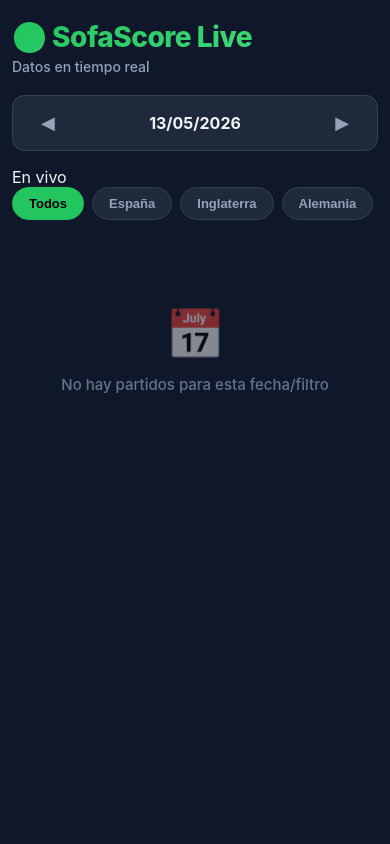
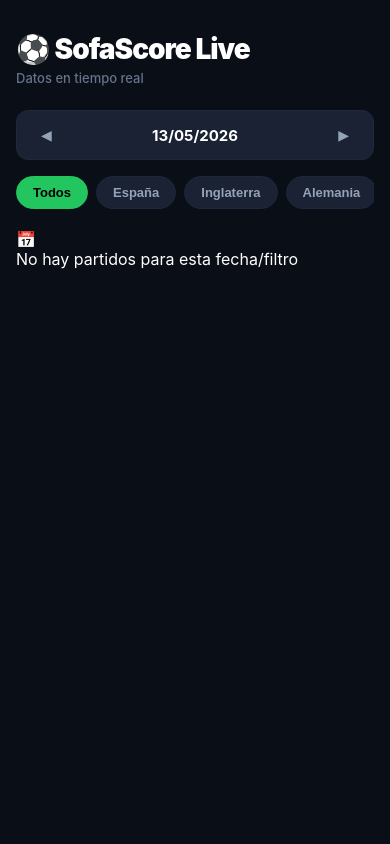
Before and after one commit to kepita1818/tip-factory, a FastAPI app: page / in a window 390 px wide. Run offline with FastAPI, Linux system fonts and the light colour scheme; data that the repository does not hold is empty; parts of the project's set-up code (start-up, migrations or seed data) failed here and were passed over.

Commit message:
Update style.css

```diff
--- a/static/css/style.css
+++ b/static/css/style.css
@@ -1,102 +1,98 @@
-/* ===== VARIABLES ===== */
-:root {
-    --bg-primary: #0f172a;
-    --bg-secondary: #1e293b;
-    --bg-card: #1e293b;
-    --accent: #22c55e;
-    --accent-hover: #16a34a;
-    --text-primary: #f1f5f9;
-    --text-secondary: #94a3b8;
-    --text-muted: #64748b;
-    --border: #334155;
-    --danger: #ef4444;
-    --warning: #f59e0b;
-    --info: #3b82f6;
-    --success: #22c55e;
-    --radius: 12px;
-    --radius-sm: 8px;
-    --shadow: 0 4px 6px -1px rgba(0, 0, 0, 0.3);
-}
-
-/* ===== RESET & BASE ===== */
+/* ============ RESET & BASE ============ */
 * {
     margin: 0;
     padding: 0;
     box-sizing: border-box;
 }
 
+:root {
+    --bg-primary: #0a0e17;
+    --bg-secondary: #111827;
+    --bg-card: #1a2234;
+    --bg-card-hover: #243047;
+    --text-primary: #ffffff;
+    --text-secondary: #94a3b8;
+    --text-muted: #64748b;
+    --accent: #22c55e;
+    --accent-hover: #16a34a;
+    --accent-light: #4ade80;
+    --success: #22c55e;
+    --warning: #eab308;
+    --danger: #ef4444;
+    --info: #3b82f6;
+    --border: #1e293b;
+    --radius: 16px;
+    --radius-sm: 12px;
+}
+
 body {
-    font-family: -apple-system, BlinkMacSystemFont, 'Segoe UI', Roboto, sans-serif;
+    font-family: -apple-system, BlinkMacSystemFont, 'Segoe UI', Roboto, 'Helvetica Neue', sans-serif;
     background: var(--bg-primary);
     color: var(--text-primary);
     min-height: 100vh;
     overflow-x: hidden;
-    -webkit-font-smoothing: antialiased;
+    -webkit-tap-highlight-color: transparent;
 }
 
 #app {
-    max-width: 480px;
+    max-width: 500px;
     margin: 0 auto;
     padding: 16px;
-    padding-bottom: 80px;
+    padding-bottom: 40px;
 }
 
-/* ===== HEADER ===== */
+/* ============ HEADER ============ */
 .app-header {
-    margin-bottom: 20px;
-    padding-top: 8px;
+    padding: 16px 0 20px;
+    margin-bottom: 4px;
 }
 
 .app-header h1 {
     font-size: 28px;
-    font-weight: 800;
-    background: linear-gradient(135deg, var(--accent), #4ade80);
-    -webkit-background-clip: text;
-    -webkit-text-fill-color: transparent;
-    background-clip: text;
-    letter-spacing: -0.5px;
+    font-weight: 900;
+    letter-spacing: -1px;
+    color: var(--text-primary);
+    margin-bottom: 4px;
 }
 
 .subtitle {
-    color: var(--text-secondary);
-    font-size: 14px;
-    margin-top: 4px;
+    font-size: 13px;
+    color: var(--text-muted);
     font-weight: 500;
 }
 
-/* ===== DATE SELECTOR ===== */
+/* ============ DATE SELECTOR ============ */
 .date-selector {
     display: flex;
     align-items: center;
-    justify-content: space-between;
-    background: var(--bg-secondary);
-    border-radius: var(--radius);
+    justify-content: center;
+    gap: 12px;
+    margin-bottom: 16px;
+    background: var(--bg-card);
+    border: 1px solid var(--border);
+    border-radius: var(--radius-sm);
     padding: 12px 16px;
-    margin-bottom: 16px;
-    border: 1px solid var(--border);
 }
 
 .date-nav {
     background: none;
     border: none;
     color: var(--text-secondary);
-    font-size: 18px;
+    font-size: 14px;
     cursor: pointer;
-    padding: 4px 12px;
-    border-radius: var(--radius-sm);
-    transition: all 0.2s;
+    padding: 4px 8px;
+    transition: color 0.2s;
 }
 
 .date-nav:hover {
-    background: rgba(255,255,255,0.1);
     color: var(--text-primary);
 }
 
 .date-display {
     flex: 1;
     text-align: center;
+    font-size: 15px;
     font-weight: 700;
-    font-size: 16px;
     color: var(--text-primary);
     cursor: pointer;
     position: relative;
@@ -112,19 +108,14 @@ body {
     cursor: pointer;
 }
 
-.hidden {
-    display: none !important;
-}
-
-/* ===== LEAGUE FILTERS ===== */
+/* ============ LEAGUE FILTERS ============ */
 .league-filters {
     display: flex;
     gap: 8px;
+    margin-bottom: 16px;
     overflow-x: auto;
-    padding-bottom: 8px;
-    margin-bottom: 16px;
+    padding-bottom: 4px;
     scrollbar-width: none;
-    -ms-overflow-style: none;
 }
 
 .league-filters::-webkit-scrollbar {
@@ -132,7 +123,7 @@ body {
 }
 
 .filter-btn {
-    background: var(--bg-secondary);
+    background: var(--bg-card);
     border: 1px solid var(--border);
     color: var(--text-secondary);
     padding: 8px 16px;
@@ -142,218 +133,150 @@ body {
     cursor: pointer;
     white-space: nowrap;
     transition: all 0.2s;
-    flex-shrink: 0;
-}
-
-.filter-btn:hover {
-    border-color: var(--accent);
-    color: var(--text-primary);
 }
 
 .filter-btn.active {
     background: var(--accent);
     border-color: var(--accent);
     color: #000;
+    font-weight: 700;
 }
 
-/* ===== MATCHES CONTAINER ===== */
+.filter-btn:hover:not(.active) {
+    background: var(--bg-card-hover);
+    color: var(--text-primary);
+}
+
+/* ============ MATCHES CONTAINER ============ */
 .matches-container {
     display: flex;
     flex-direction: column;
     gap: 10px;
 }
 
-.loading {
-    text-align: center;
-    padding: 40px;
-    color: var(--text-secondary);
-    font-size: 15px;
+/* ============ MATCH CARD (tipo captura) ============ */
+.match-card-main {
+    background: var(--bg-card);
+    border: 1px solid var(--border);
+    border-radius: var(--radius-sm);
+    padding: 14px 16px;
+    cursor: pointer;
+    transition: all 0.2s;
+    display: flex;
+    flex-direction: column;
+    gap: 8px;
 }
 
-.empty-state {
-    text-align: center;
-    padding: 60px 20px;
-    color: var(--text-muted);
+.match-card-main:hover {
+    background: var(--bg-card-hover);
+    border-color: var(--accent);
+    transform: translateY(-1px);
 }
 
-.empty-state-icon {
-    font-size: 48px;
-    margin-bottom: 12px;
-    opacity: 0.5;
+.match-card-main:active {
+    transform: scale(0.99);
 }
 
-.empty-state-text {
-    font-size: 15px;
-    font-weight: 500;
-}
-
-/* ===== MATCH CARD ===== */
-.match-card {
-    background: var(--bg-card);
-    border-radius: var(--radius);
-    padding: 16px;
-    border: 1px solid var(--border);
-    cursor: pointer;
-    transition: all 0.2s;
-    position: relative;
-    overflow: hidden;
-}
-
-.match-card:hover {
-    border-color: var(--accent);
-    transform: translateY(-1px);
-    box-shadow: var(--shadow);
-}
-
-.match-card::before {
-    content: '';
-    position: absolute;
-    left: 0;
-    top: 0;
-    bottom: 0;
-    width: 3px;
-    background: var(--accent);
-    opacity: 0;
-    transition: opacity 0.2s;
-}
-
-.match-card:hover::before {
-    opacity: 1;
-}
-
-.match-league {
-    display: flex;
-    align-items: center;
-    gap: 6px;
-    margin-bottom: 12px;
+.match-time {
     font-size: 12px;
     color: var(--text-muted);
     font-weight: 600;
-    text-transform: uppercase;
-    letter-spacing: 0.5px;
-}
-
-.match-league-flag {
-    font-size: 14px;
 }
 
 .match-teams-row {
     display: flex;
-    align-items: center;
-    justify-content: space-between;
-    gap: 12px;
+    flex-direction: column;
+    gap: 8px;
 }
 
-.team-info {
+.match-team-row {
     display: flex;
     align-items: center;
     gap: 10px;
-    flex: 1;
 }
 
-.team-info.away {
-    flex-direction: row-reverse;
-    text-align: right;
+.match-team-row img {
+    width: 24px;
+    height: 24px;
+    object-fit: contain;
 }
 
-.team-logo {
-    width: 36px;
-    height: 36px;
-    object-fit: contain;
-    flex-shrink: 0;
+.match-team-row span {
+    font-size: 14px;
+    font-weight: 600;
+    color: var(--text-primary);
 }
 
-.team-name {
-    font-weight: 700;
-    font-size: 14px;
-    color: var(--text-primary);
-    line-height: 1.2;
-}
-
-.match-center {
-    display: flex;
-    flex-direction: column;
-    align-items: center;
-    gap: 4px;
-    min-width: 60px;
-}
-
-.match-time {
-    font-size: 13px;
-    font-weight: 700;
-    color: var(--accent);
-}
-
-.match-status {
-    font-size: 11px;
+.match-league-tag {
+    font-size: 10px;
     color: var(--text-muted);
+    background: var(--bg-secondary);
+    padding: 2px 8px;
+    border-radius: 4px;
+    display: inline-block;
+    margin-top: 4px;
     font-weight: 600;
 }
 
-.match-score {
-    font-size: 18px;
-    font-weight: 800;
-    color: var(--text-primary);
+.loading, .no-matches {
+    text-align: center;
+    padding: 50px 20px;
+    color: var(--text-muted);
+    font-size: 14px;
+    font-weight: 500;
 }
 
-.vs-text {
-    font-size: 12px;
-    color: var(--text-muted);
-    font-weight: 700;
-}
-
-/* ===== DEMO BADGE ===== */
-#demo-badge {
-    animation: fadeIn 0.3s ease;
-}
-
-/* ===== ANALYSIS SECTION ===== */
+/* ============ SECTIONS ============ */
 .section {
     animation: fadeIn 0.3s ease;
 }
 
-@keyframes fadeIn {
-    from { opacity: 0; transform: translateY(10px); }
-    to { opacity: 1; transform: translateY(0); }
+.section.hidden {
+    display: none;
 }
 
 .section-header {
+    display: flex;
+    align-items: center;
+    gap: 12px;
     margin-bottom: 16px;
 }
 
 .back-btn {
-    background: var(--bg-secondary);
+    background: var(--bg-card);
     border: 1px solid var(--border);
-    color: var(--text-primary);
-    padding: 8px 16px;
-    border-radius: var(--radius-sm);
-    font-size: 14px;
-    font-weight: 600;
+    color: var(--text-secondary);
+    width: 36px;
+    height: 36px;
+    border-radius: 10px;
+    font-size: 16px;
     cursor: pointer;
+    transition: all 0.2s;
     display: flex;
     align-items: center;
-    gap: 6px;
-    transition: all 0.2s;
+    justify-content: center;
 }
 
 .back-btn:hover {
-    background: var(--border);
+    background: var(--bg-card-hover);
+    color: var(--text-primary);
 }
 
+/* ============ MATCH HEADER (analisis) ============ */
 .match-header {
-    background: var(--bg-secondary);
+    background: var(--bg-card);
+    border: 1px solid var(--border);
     border-radius: var(--radius);
-    padding: 20px;
-    margin-bottom: 16px;
-    border: 1px solid var(--border);
+    padding: 24px 20px;
+    margin-bottom: 20px;
     text-align: center;
 }
 
 .match-teams {
     display: flex;
     align-items: center;
-    justify-content: space-between;
-    gap: 16px;
+    justify-content: center;
+    gap: 20px;
     margin-bottom: 12px;
 }
 
@@ -361,7 +284,7 @@ body {
     display: flex;
     flex-direction: column;
     align-items: center;
-    gap: 8px;
+    gap: 10px;
     flex: 1;
 }
 
@@ -372,265 +295,248 @@ body {
 }
 
 .team span {
-    font-weight: 700;
     font-size: 14px;
+    font-weight: 800;
     text-align: center;
 }
 
 .vs {
-    font-size: 14px;
-    font-weight: 800;
+    font-size: 13px;
+    font-weight: 900;
     color: var(--text-muted);
+    background: var(--bg-secondary);
+    width: 44px;
+    height: 44px;
+    display: flex;
+    align-items: center;
+    justify-content: center;
+    border-radius: 50%;
+    border: 2px solid var(--border);
 }
 
 .match-meta {
-    color: var(--text-secondary);
-    font-size: 13px;
+    font-size: 12px;
+    color: var(--text-muted);
     font-weight: 500;
 }
 
-/* ===== TABS ===== */
+/* ============ TABS ============ */
 .tabs {
     display: flex;
-    gap: 4px;
-    background: var(--bg-secondary);
-    border-radius: var(--radius);
-    padding: 4px;
-    margin-bottom: 16px;
-    border: 1px solid var(--border);
+    gap: 8px;
+    margin-bottom: 20px;
+    overflow-x: auto;
+    padding-bottom: 4px;
+    scrollbar-width: none;
+}
+
+.tabs::-webkit-scrollbar {
+    display: none;
 }
 
 .tab-btn {
+    background: var(--bg-card);
+    border: 1px solid var(--border);
+    color: var(--text-muted);
+    padding: 10px 18px;
+    border-radius: 12px;
+    font-size: 13px;
+    font-weight: 700;
+    cursor: pointer;
+    white-space: nowrap;
+    transition: all 0.2s;
     flex: 1;
-    background: none;
-    border: none;
-    color: var(--text-secondary);
-    padding: 10px 8px;
-    border-radius: var(--radius-sm);
-    font-size: 13px;
-    font-weight: 600;
-    cursor: pointer;
-    transition: all 0.2s;
-}
-
-.tab-btn:hover {
-    color: var(--text-primary);
 }
 
 .tab-btn.active {
     background: var(--accent);
+    border-color: var(--accent);
     color: #000;
+    font-weight: 800;
 }
 
+.tab-btn:hover:not(.active) {
+    background: var(--bg-card-hover);
+    color: var(--text-secondary);
+}
+
+/* ============ TAB CONTENT ============ */
 .tab-content {
     display: none;
+    animation: fadeIn 0.3s ease;
 }
 
 .tab-content.active {
     display: block;
-    animation: fadeIn 0.3s ease;
 }
 
-/* ===== CARDS ===== */
+/* ============ CARDS ============ */
 .card {
     background: var(--bg-card);
+    border: 1px solid var(--border);
     border-radius: var(--radius);
-    padding: 16px;
-    margin-bottom: 12px;
-    border: 1px solid var(--border);
+    padding: 20px;
+    margin-bottom: 14px;
 }
 
 .card-title {
     font-size: 15px;
-    font-weight: 700;
+    font-weight: 800;
     color: var(--text-primary);
-    margin-bottom: 14px;
-    display: flex;
-    align-items: center;
-    gap: 8px;
+    margin-bottom: 16px;
+    padding-bottom: 12px;
+    border-bottom: 1px solid var(--border);
 }
 
-/* ===== FORM BADGES ===== */
+/* ============ FORM BADGES ============ */
 .form-row {
     display: flex;
     justify-content: space-between;
-    gap: 16px;
+    gap: 24px;
 }
 
 .form-team {
+    display: flex;
+    flex-direction: column;
+    align-items: center;
+    gap: 10px;
     flex: 1;
 }
 
 .form-team span {
-    display: block;
-    font-size: 13px;
-    color: var(--text-secondary);
-    margin-bottom: 8px;
-    font-weight: 600;
+    font-size: 12px;
+    color: var(--text-muted);
+    font-weight: 700;
+    text-transform: uppercase;
+    letter-spacing: 0.5px;
 }
 
 .form-badges {
     display: flex;
-    gap: 6px;
+    gap: 8px;
 }
 
-.form-badge {
-    width: 32px;
-    height: 32px;
-    border-radius: 8px;
+.badge {
+    width: 36px;
+    height: 36px;
+    border-radius: 10px;
     display: flex;
     align-items: center;
     justify-content: center;
-    font-size: 12px;
-    font-weight: 800;
-    color: #fff;
+    font-size: 13px;
+    font-weight: 900;
+    color: white;
 }
 
-.form-badge.W { background: var(--success); }
-.form-badge.D { background: var(--warning); color: #000; }
-.form-badge.L { background: var(--danger); }
+.badge.W { background: var(--success); }
+.badge.D { background: var(--warning); }
+.badge.L { background: var(--danger); }
 
-/* ===== PROBABILITY BARS ===== */
+/* ============ PROBABILITIES ============ */
 .prob-list {
     display: flex;
     flex-direction: column;
-    gap: 14px;
+    gap: 16px;
 }
 
 .prob-item {
     display: flex;
     flex-direction: column;
-    gap: 6px;
+    gap: 8px;
 }
 
 .prob-label {
     font-size: 13px;
+    font-weight: 700;
     color: var(--text-secondary);
-    font-weight: 600;
 }
 
 .prob-bar-container {
     display: flex;
     align-items: center;
-    gap: 10px;
+    gap: 12px;
+    background: var(--bg-primary);
+    border-radius: 12px;
+    padding: 4px;
+    height: 36px;
+    position: relative;
+    border: 1px solid var(--border);
 }
 
 .prob-bar {
-    flex: 1;
-    height: 8px;
-    background: var(--bg-primary);
-    border-radius: 4px;
-    overflow: hidden;
-    position: relative;
+    height: 100%;
+    border-radius: 10px;
+    transition: width 0.8s cubic-bezier(0.4, 0, 0.2, 1);
+    min-width: 4px;
 }
 
-.prob-bar::after {
-    content: '';
-    position: absolute;
-    left: 0;
-    top: 0;
-    bottom: 0;
-    background: linear-gradient(90deg, var(--accent), #4ade80);
-    border-radius: 4px;
-    transition: width 0.6s ease;
-    width: var(--width, 0%);
-}
-
-.prob-bar-info::after {
-    background: linear-gradient(90deg, var(--info), #60a5fa);
-}
+.prob-bar { background: linear-gradient(90deg, var(--success), #84cc16); }
+.prob-bar.medium { background: linear-gradient(90deg, var(--warning), #f97316); }
+.prob-bar.low { background: linear-gradient(90deg, #f97316, var(--danger)); }
+.prob-bar-info { background: linear-gradient(90deg, var(--info), #8b5cf6); }
 
 .prob-value {
-    font-size: 13px;
-    font-weight: 700;
+    font-size: 14px;
+    font-weight: 800;
     color: var(--text-primary);
-    min-width: 40px;
+    min-width: 50px;
     text-align: right;
 }
 
-/* ===== STATS TABLE ===== */
+/* ============ STATS TABLE ============ */
 .stats-table {
     width: 100%;
-    border-collapse: collapse;
+    border-collapse: separate;
+    border-spacing: 0;
     font-size: 13px;
 }
 
 .stats-table th {
     text-align: left;
-    padding: 10px 8px;
+    padding: 12px 10px;
     color: var(--text-muted);
-    font-weight: 600;
-    font-size: 12px;
+    font-weight: 700;
+    font-size: 11px;
     text-transform: uppercase;
     letter-spacing: 0.5px;
     border-bottom: 1px solid var(--border);
 }
 
-.stats-table th:nth-child(2),
-.stats-table th:nth-child(3),
-.stats-table th:nth-child(4) {
-    text-align: center;
-}
-
 .stats-table td {
-    padding: 12px 8px;
+    padding: 14px 10px;
     border-bottom: 1px solid var(--border);
-    color: var(--text-primary);
-    font-weight: 500;
-}
-
-.stats-table td:nth-child(2),
-.stats-table td:nth-child(3),
-.stats-table td:nth-child(4) {
-    text-align: center;
-    font-weight: 700;
+    color: var(--text-secondary);
+    font-weight: 600;
 }
 
 .stats-table tr:last-child td {
     border-bottom: none;
 }
 
-/* ===== RESPONSIVE ===== */
-@media (max-width: 400px) {
-    #app {
-        padding: 12px;
-    }
-
-    .team-name {
-        font-size: 12px;
-    }
-
-    .team-logo {
-        width: 30px;
-        height: 30px;
-    }
-
-    .match-header {
-        padding: 14px;
-    }
-
-    .team img {
-        width: 44px;
-        height: 44px;
-    }
+.stats-table .value-high {
+    color: var(--success);
+    font-weight: 800;
 }
 
-/* ===== ERROR MESSAGE ===== */
-.error-message {
-    background: rgba(239, 68, 68, 0.1);
-    border: 1px solid var(--danger);
-    color: var(--danger);
-    padding: 12px 16px;
-    border-radius: var(--radius);
-    margin-bottom: 16px;
-    font-size: 13px;
-    font-weight: 600;
-    text-align: center;
+.stats-table .value-medium {
+    color: var(--warning);
+    font-weight: 800;
 }
 
-/* ===== SCROLLBAR ===== */
+.stats-table .value-low {
+    color: var(--danger);
+    font-weight: 800;
+}
+
+/* ============ ANIMATIONS ============ */
+@keyframes fadeIn {
+    from { opacity: 0; transform: translateY(12px); }
+    to { opacity: 1; transform: translateY(0); }
+}
+
+/* ============ SCROLLBAR ============ */
 ::-webkit-scrollbar {
-    width: 6px;
+    width: 4px;
 }
 
 ::-webkit-scrollbar-track {
@@ -639,9 +545,114 @@ body {
 
 ::-webkit-scrollbar-thumb {
     background: var(--border);
-    border-radius: 3px;
+    border-radius: 4px;
+}
+/* ============ LIVE INDICATOR ============ */
+.live-indicator {
+    display: none;
+    align-items: center;
+    justify-content: center;
+    gap: 8px;
+    margin-bottom: 16px;
+    padding: 8px 16px;
+    background: var(--bg-card);
+    border: 1px solid var(--border);
+    border-radius: var(--radius-sm);
+    font-size: 13px;
+    font-weight: 700;
+    color: var(--danger);
 }
 
-::-webkit-scrollbar-thumb:hover {
-    background: var(--text-muted);
+.live-indicator.active {
+    display: flex;
 }
+
+.live-dot {
+    width: 8px;
+    height: 8px;
+    background: var(--danger);
+    border-radius: 50%;
+    animation: pulse 1.5s infinite;
+}
+
+@keyframes pulse {
+    0%, 100% { opacity: 1; }
+    50% { opacity: 0.3; }
+}
+
+/* ============ LIVE STATUS ============ */
+.live-status {
+    margin-top: 12px;
+    padding: 8px 16px;
+    background: var(--danger);
+    color: white;
+    border-radius: 8px;
+    font-size: 14px;
+    font-weight: 800;
+    display: none;
+}
+
+.live-status.active {
+    display: inline-block;
+}
+
+/* ============ SCORE DISPLAY ============ */
+#score-display {
+    font-size: 18px;
+    color: var(--text-primary);
+    background: var(--bg-secondary);
+}
+
+/* ============ LIVE INCIDENTS ============ */
+#live-incidents {
+    display: flex;
+    flex-direction: column;
+    gap: 8px;
+}
+
+.incident-item {
+    display: flex;
+    align-items: center;
+    gap: 12px;
+    padding: 10px 14px;
+    background: var(--bg-primary);
+    border-radius: 10px;
+    font-size: 13px;
+}
+
+.incident-minute {
+    font-weight: 800;
+    color: var(--danger);
+    min-width: 36px;
+}
+
+.incident-type {
+    font-weight: 700;
+    text-transform: uppercase;
+    font-size: 11px;
+    padding: 2px 8px;
+    border-radius: 4px;
+    background: var(--bg-secondary);
+}
+
+.incident-type.goal { background: var(--success); color: #000; }
+.incident-type.card { background: var(--warning); color: #000; }
+.incident-type.substitution { background: var(--info); color: #fff; }
+
+/* ============ MATCH CARD LIVE ============ */
+.match-card-main.live {
+    border-color: var(--danger);
+    animation: livePulse 2s infinite;
+}
+
+@keyframes livePulse {
+    0%, 100% { border-color: var(--border); }
+    50% { border-color: var(--danger); }
+}
+
+.match-score-live {
+    font-size: 16px;
+    font-weight: 900;
+    color: var(--danger);
+    margin-left: auto;
+}
```
